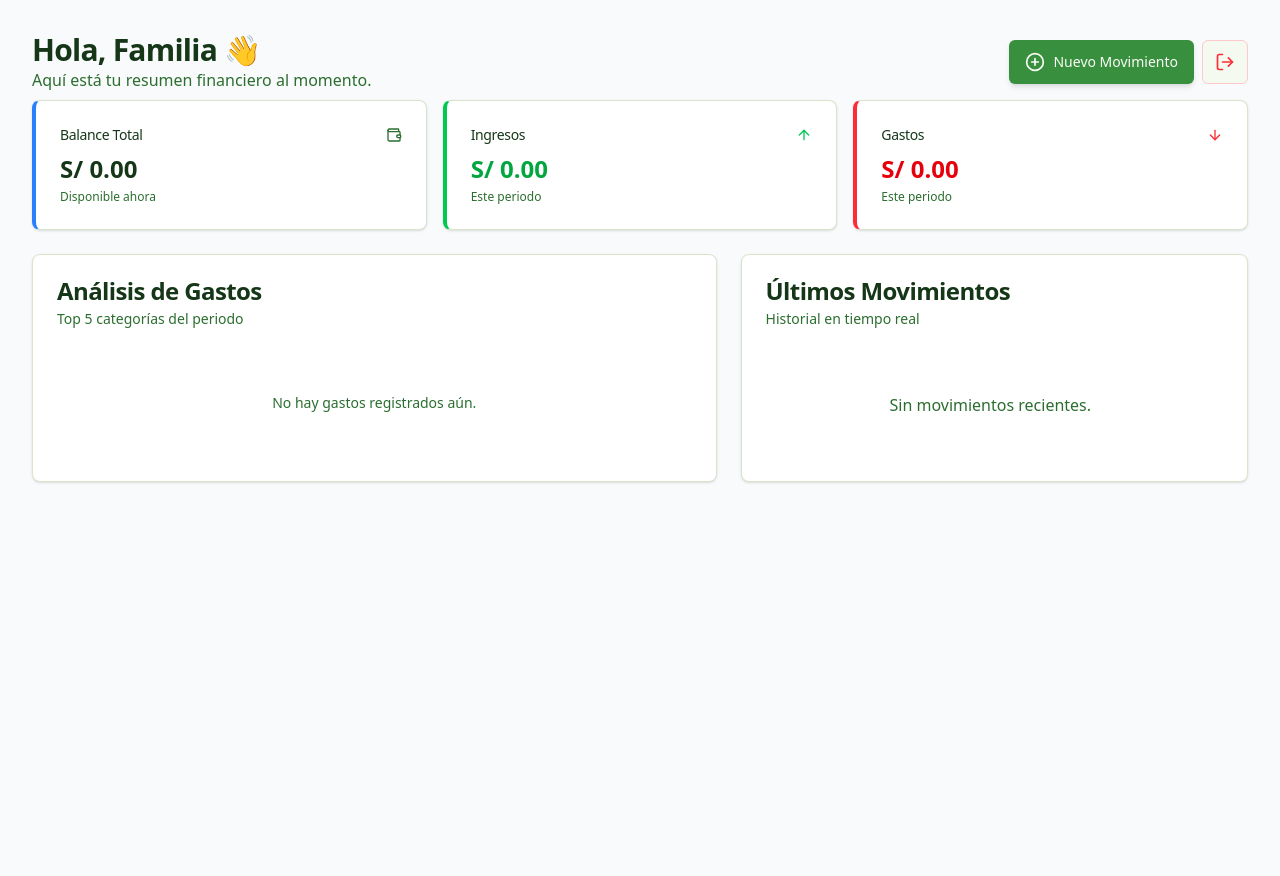
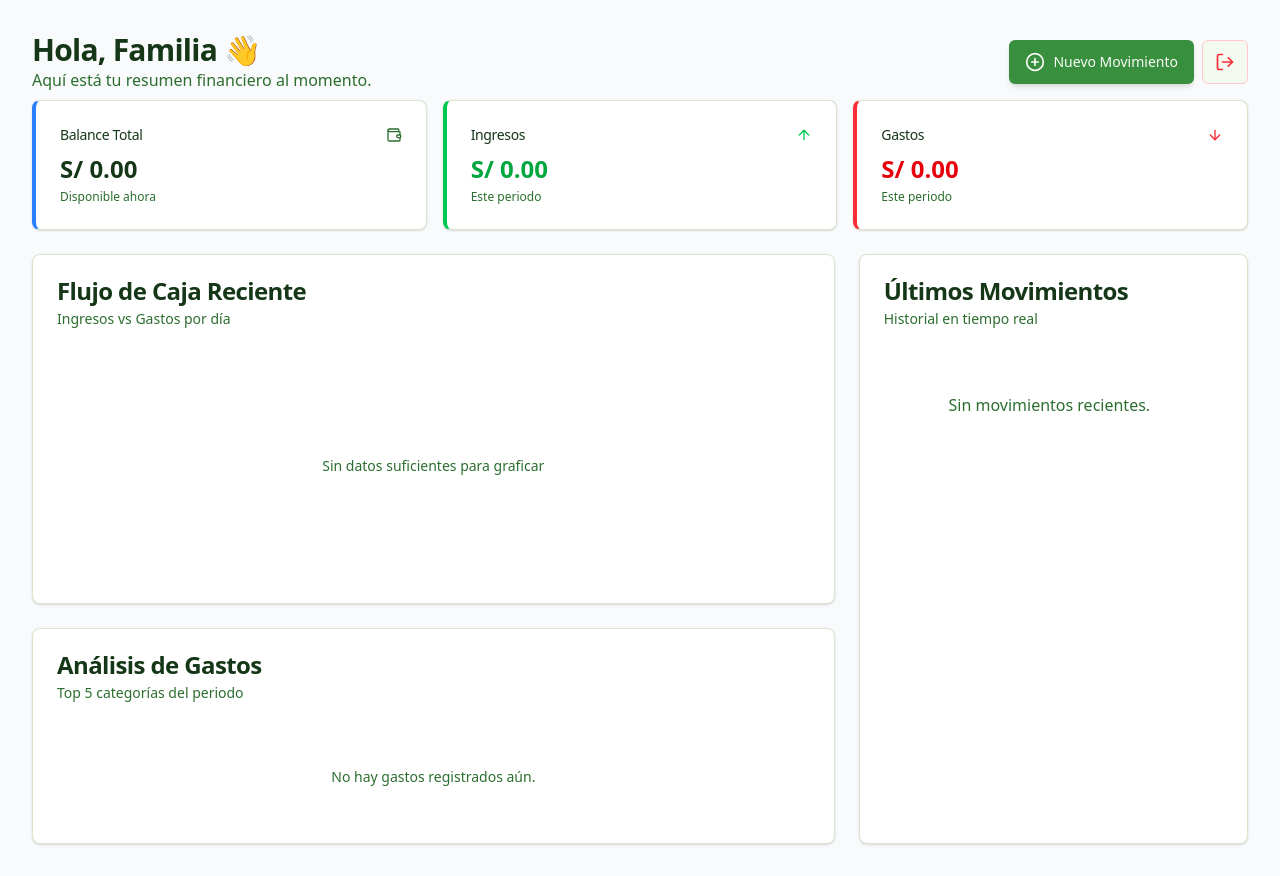
Before and after one commit to MatiasCarmen/Yunta, a Next.js app in the folder yunta-app/: page /dashboard in a window 1280 px wide. Before the commit the page ends 800 px from the top, so only its background shows below. Built offline with nearby package versions, Linux system fonts and the light colour scheme.

Commit message:
feat(transactions, ui): disable auto-saving generation, add cashflow chart to dashboard

```diff
--- a/yunta-app/src/app/actions/junta-archive.ts
+++ b/yunta-app/src/app/actions/junta-archive.ts
@@ -368,7 +368,9 @@ export async function duplicateJunta(juntaId: string, newName: string, newStartD
                 // Asegurar que la hora sea consistente (inicio del día)
                 newTurnDate.setHours(newStartDate.getHours(), newStartDate.getMinutes(), 0, 0);
 
-                const newBeneficiaryId = oldTurn.beneficiaryId ? (shareMap.get(oldTurn.beneficiaryId) || null) : null;
+                const newBeneficiaryId = oldTurn.beneficiaryId ? shareMap.get(oldTurn.beneficiaryId) : undefined;
+
+                if (!newBeneficiaryId) continue; // Si por alguna razón no se mapeó, saltamos o manejamos (Prisma exige el string)
 
                 await tx.juntaTurn.create({
                     data: {
--- a/yunta-app/src/app/dashboard/page.tsx
+++ b/yunta-app/src/app/dashboard/page.tsx
@@ -3,6 +3,7 @@
 import { useEffect, useState, useMemo } from 'react';
 import Link from 'next/link';
 import { useRouter } from 'next/navigation';
+import { LineChart, Line, ResponsiveContainer, CartesianGrid, Tooltip, XAxis, YAxis, ReferenceLine } from 'recharts';
 
 // Componentes UI
 import { Button } from '@/components/ui/button';
@@ -160,6 +161,88 @@ function SpendingChart({ transactions }: { transactions: Transaction[] }) {
     );
 }
 
+function CashFlowChart({ transactions }: { transactions: Transaction[] }) {
+    const data = useMemo(() => {
+        // Group by Date (YYYY-MM-DD)
+        const groups: Record<string, { in: number, out: number }> = {};
+        const days = 7; // Shows last 7 active days where there were transactions
+
+        transactions.forEach(t => {
+            const dateObj = new Date(t.date);
+            const rawDate = dateObj.toISOString().split('T')[0];
+            const dateStr = dateObj.toLocaleDateString('es-PE', { day: '2-digit', month: 'short' });
+
+            if (!groups[dateStr]) groups[dateStr] = { in: 0, out: 0 };
+
+            if (t.type === 'IN') groups[dateStr].in += Number(t.amount);
+            else groups[dateStr].out += Number(t.amount);
+        });
+
+        const sortedKeys = Object.keys(groups).slice(0, days).reverse(); // limit and reverse for chronological
+        return sortedKeys.map(key => ({
+            name: key,
+            Ingresos: groups[key].in,
+            Gastos: groups[key].out
+        }));
+    }, [transactions]);
+
+    return (
+        <Card className="h-full shadow-sm hover:shadow-md transition-shadow">
+            <CardHeader className="pb-2">
+                <CardTitle>Flujo de Caja Reciente</CardTitle>
+                <CardDescription>Ingresos vs Gastos por día</CardDescription>
+            </CardHeader>
+            <CardContent className="h-[250px] mt-4 w-full">
+                {data.length === 0 ? (
+                    <div className="h-full flex items-center justify-center text-muted-foreground text-sm">
+                        Sin datos suficientes para graficar
+                    </div>
+                ) : (
+                    <ResponsiveContainer width="100%" height="100%">
+                        <LineChart data={data} margin={{ top: 5, right: 20, bottom: 5, left: 0 }}>
+                            <CartesianGrid strokeDasharray="3 3" vertical={false} stroke="#e5e7eb" />
+                            <XAxis
+                                dataKey="name"
+                                fontSize={12}
+                                tickLine={false}
+                                axisLine={false}
+                                tickMargin={10}
+                            />
+                            <YAxis
+                                fontSize={12}
+                                tickLine={false}
+                                axisLine={false}
+                                tickFormatter={(value) => `S/${value}`}
+                                width={60}
+                            />
+                            <Tooltip
+                                contentStyle={{ borderRadius: '8px', border: 'none', boxShadow: '0 4px 6px -1px rgb(0 0 0 / 0.1)' }}
+                                formatter={(value: any) => [`S/ ${Number(value).toFixed(2)}`, undefined]}
+                            />
+                            <Line
+                                type="monotone"
+                                dataKey="Ingresos"
+                                stroke="#16a34a"
+                                strokeWidth={3}
+                                dot={{ fill: '#16a34a', strokeWidth: 2, r: 4 }}
+                                activeDot={{ r: 6 }}
+                            />
+                            <Line
+                                type="monotone"
+                                dataKey="Gastos"
+                                stroke="#dc2626"
+                                strokeWidth={3}
+                                dot={{ fill: '#dc2626', strokeWidth: 2, r: 4 }}
+                                activeDot={{ r: 6 }}
+                            />
+                        </LineChart>
+                    </ResponsiveContainer>
+                )}
+            </CardContent>
+        </Card>
+    );
+}
+
 function TransactionList({ transactions }: { transactions: Transaction[] }) {
     return (
         <Card className="h-full shadow-sm hover:shadow-md transition-shadow">
@@ -277,16 +360,11 @@ export default function Dashboard() {
                     const inc = list.filter((t) => t.type === 'IN').reduce((a, b) => a + Number(b.amount), 0);
                     const exp = list.filter((t) => t.type === 'OUT').reduce((a, b) => a + Number(b.amount), 0);
 
-                    // Calcular Junta (Suma de categoría RESERVATION_FUNDS)
-                    const junta = list
-                        .filter((t) => t.type === 'OUT' && t.category === 'RESERVATION_FUNDS')
-                        .reduce((a, b) => a + Number(b.amount), 0);
-
                     setSummary({
                         totalIncome: inc,
                         totalExpenses: exp,
                         balance: inc - exp,
-                        junta
+                        junta: 0
                     });
                 }
             } catch (e) {
@@ -365,11 +443,12 @@ export default function Dashboard() {
             <SummaryCards data={summary} />
 
             {/* Gráficos y Lista */}
-            <div className="grid gap-6 md:grid-cols-2 lg:grid-cols-7 h-full">
-                <div className="col-span-full lg:col-span-4 h-full">
+            <div className="grid gap-6 md:grid-cols-2 lg:grid-cols-12 h-full">
+                <div className="col-span-full lg:col-span-8 flex flex-col gap-6">
+                    <CashFlowChart transactions={transactions} />
                     <SpendingChart transactions={transactions} />
                 </div>
-                <div className="col-span-full lg:col-span-3 h-full">
+                <div className="col-span-full lg:col-span-4 h-full min-h-[500px]">
                     <TransactionList transactions={transactions} />
                 </div>
             </div>
--- a/yunta-app/src/services/transactions.ts
+++ b/yunta-app/src/services/transactions.ts
@@ -99,7 +99,7 @@ export async function createTransaction(
             // 2. APLICAR REGLA 300/50 SI ES INGRESO
             // ================================================
 
-            if (data.type === 'IN') {
+            if (false) {
                 // 2.1 Crear gasto de 300 soles (Fondo de Reserva)
                 const reservationTransaction = await tx.transaction.create({
                     data: {
@@ -139,7 +139,7 @@ export async function createTransaction(
         // ================================================
 
         const message = data.type === 'IN'
-            ? `Ingreso registrado exitosamente. Se aplicó la regla 300/50: ${YUNTA_RULES.RESERVATION_FUND} soles reservados para junta semanal y ${YUNTA_RULES.PAYROLL} soles para personal.`
+            ? 'Ingreso registrado exitosamente.'
             : 'Gasto registrado exitosamente.';
 
         return {
```
